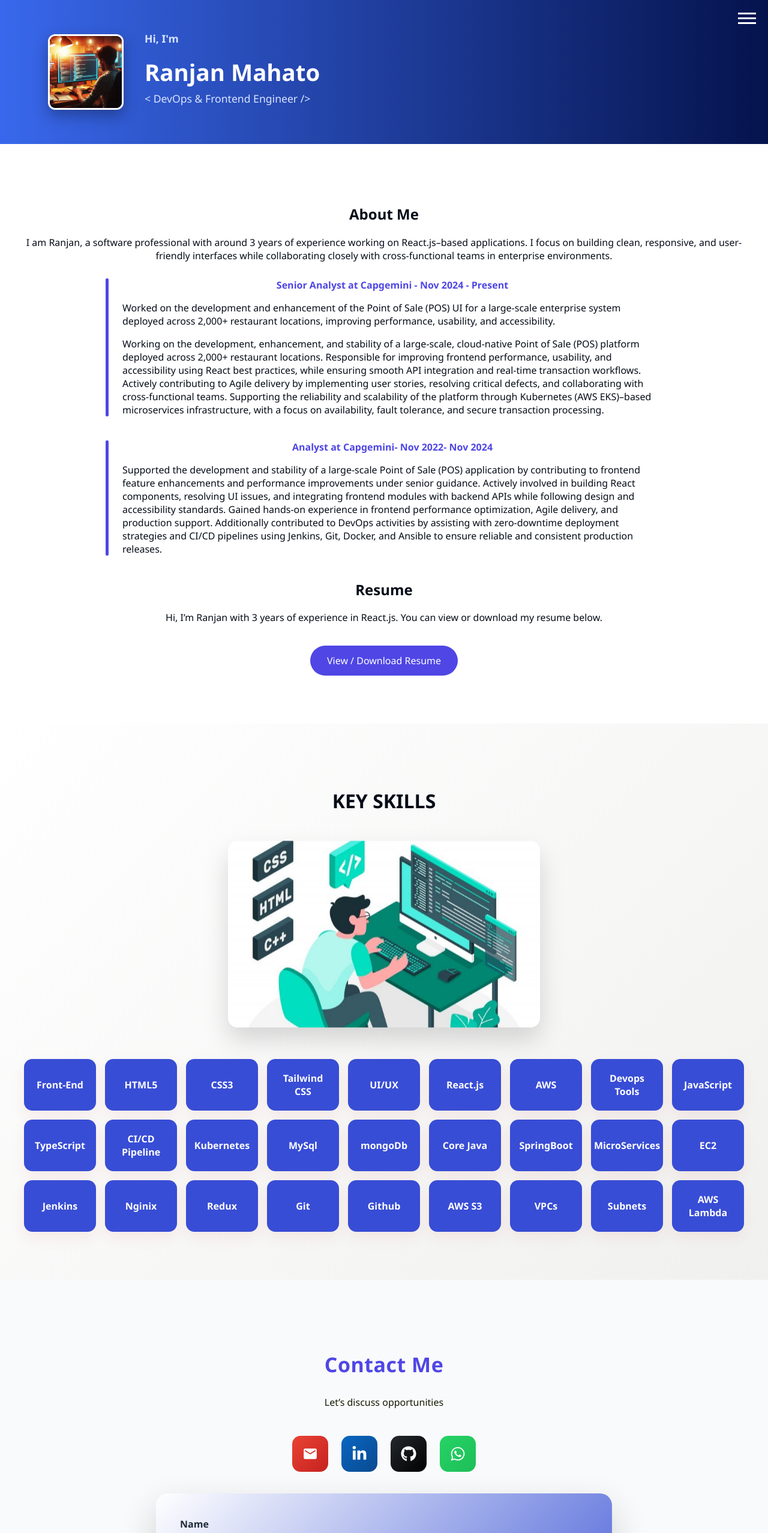
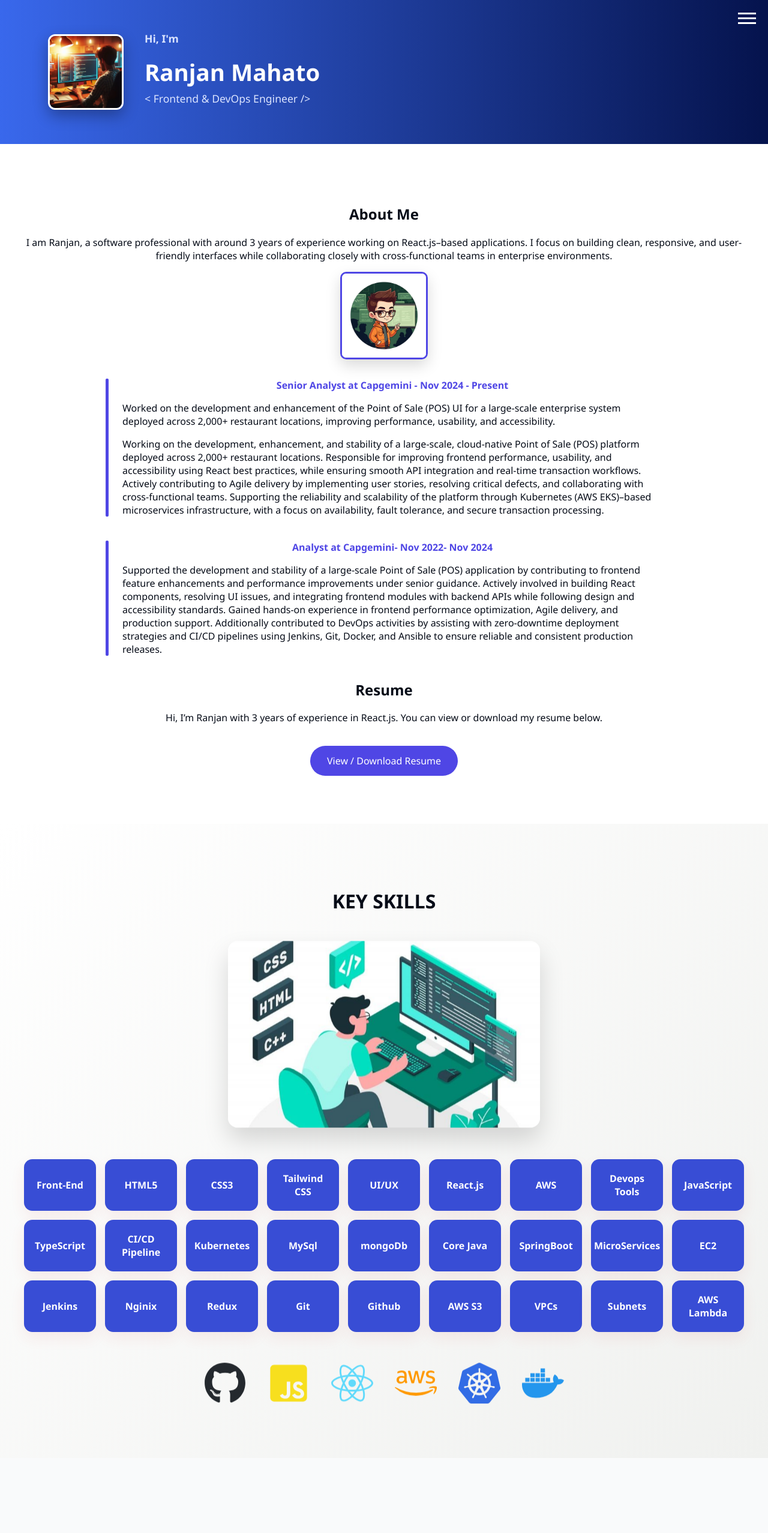
Before and after one commit to Ranjanmahatook/my-portfolio, a React (Vite) app: page / in a window 1280 px wide. Shown: the top 2555 px of the page at 60% size. Built offline with nearby package versions, Linux system fonts and the light colour scheme; the HTML template or start-up script is replaced by a standard one.

Commit message:
Final Dest

```diff
--- a/src/App.css
+++ b/src/App.css
@@ -222,6 +222,24 @@ body {
   box-shadow: 0 20px 40px rgba(0, 0, 0, 0.15);
   transition: transform 0.4s ease, box-shadow 0.4s ease;
 }
+/* About profile image */
+.skills-profile {
+  width: 140px;          /* square size */
+  height: 140px;
+  margin-top: 0px;        /* same as width */
+  object-fit: cover;     /* keeps image cropped nicely */
+  border-radius: 10px;   /* 🔹 small radius = square with soft corners */
+  border: 3px solid #4f46e5;
+  box-shadow: 0 10px 25px rgba(0, 0, 0, 0.15);
+  transition: transform 0.3s ease, box-shadow 0.3s ease;
+}
+
+.skills-profile:hover {
+  transform: translateY(-4px) scale(1.04);
+  box-shadow: 0 18px 40px rgba(79, 70, 229, 0.35);
+}
+
+/* Hover interaction (professional, not flashy) */
 
 /* Subtle hover polish */
 .skills-image:hover {
@@ -255,6 +273,97 @@ body {
     transform: translateY(0);
   }
 }
+/* ===== Dev Tools Section ===== */
+.dev-tools {
+  margin-top: 60px;
+  display: flex;
+  justify-content: center;
+  gap: 36px;
+  flex-wrap: wrap;
+}
+
+/* Icon base */
+.dev-icon {
+  font-size: 70px;
+  cursor: pointer;
+  animation: float 4s ease-in-out infinite;
+  transition: transform 0.3s ease, filter 0.3s ease;
+}
+
+/* Individual colors */
+.dev-icon.github {
+  color: #24292e;
+}
+
+.dev-icon.js {
+  color: #f7df1e;
+}
+
+.dev-icon.react {
+  color: #61dafb;
+}
+
+.dev-icon.aws {
+  color: #ff9900;
+}
+.dev-icon.kubernetes {
+  color: #326ce5; /* Official Kubernetes blue */
+}
+
+.dev-icon.docker {
+  color: #2496ed;
+}
+
+/* Hover effect */
+.dev-icon:hover {
+  transform: translateY(-8px) scale(1.1);
+  filter: drop-shadow(0 10px 20px rgba(0, 0, 0, 0.25));
+}
+
+/* Floating animation */
+@keyframes float {
+  0% {
+    transform: translateY(0);
+  }
+  50% {
+    transform: translateY(-10px);
+  }
+  100% {
+    transform: translateY(0);
+  }
+}
+/* Wrapper for icon + label */
+.dev-icon-wrapper {
+  position: relative;
+  display: flex;
+  flex-direction: column;
+  align-items: center;
+}
+
+/* Label hidden by default */
+.dev-label {
+  position: absolute;
+  bottom: -34px;
+  background: #111827;
+  color: #ffffff;
+  font-size: 13px;
+  padding: 4px 10px;
+  border-radius: 6px;
+  white-space: nowrap;
+
+  opacity: 0;
+  transform: translateY(6px);
+  pointer-events: none;
+
+  transition: opacity 0.25s ease, transform 0.25s ease;
+}
+
+/* Show label on hover */
+.dev-icon-wrapper:hover .dev-label {
+  opacity: 1;
+  transform: translateY(0);
+}
+
 
 /* ===== RESUME ===== */
 
--- a/src/App.jsx
+++ b/src/App.jsx
@@ -8,7 +8,7 @@ import profile from "./assets/profile.jpg";
 import Footer from "./components/Footer";
 
 const App = () => {
-  const fullName = "< DevOps & Frontend Engineer />";
+  const fullName = "< Frontend & DevOps Engineer />";
   const [displayName, setDisplayName] = useState("");
   const [index, setIndex] = useState(0);
 
--- a/src/components/Resume.jsx
+++ b/src/components/Resume.jsx
@@ -14,6 +14,11 @@ const Resume = () => {
           with cross-functional teams in enterprise environments.
         </p>
       </div>
+      <img
+    src={aboutImg}
+    alt="Profile"
+    className="skills-profile"
+  />
   {/* ===== Experience Block 2 (kept, but structured) ===== */}
       <div className="resume-description">
         <h5 className="resume-role">Senior Analyst at Capgemini -  Nov 2024 - Present</h5>
--- a/src/components/Skills.jsx
+++ b/src/components/Skills.jsx
@@ -1,4 +1,13 @@
 import skillsImage from "../assets/img.jpg"; // adjust path if needed
+import {
+  FaGithub,
+  FaReact,
+  FaAws,
+  FaDocker,
+  FaJsSquare,
+
+} from "react-icons/fa";
+import { SiKubernetes } from "react-icons/si";
 
 const Skills = () => {
   return (
@@ -42,6 +51,37 @@ const Skills = () => {
            <div className="skill-card">Subnets</div>
           <div className="skill-card">AWS Lambda</div>
         </div>
+<div className="dev-tools">
+  <div className="dev-icon-wrapper">
+    <FaGithub className="dev-icon github" />
+    <span className="dev-label">GitHub</span>
+  </div>
+
+  <div className="dev-icon-wrapper">
+    <FaJsSquare className="dev-icon js" />
+    <span className="dev-label">JavaScript</span>
+  </div>
+
+  <div className="dev-icon-wrapper">
+    <FaReact className="dev-icon react" />
+    <span className="dev-label">React</span>
+  </div>
+
+  <div className="dev-icon-wrapper">
+    <FaAws className="dev-icon aws" />
+    <span className="dev-label">AWS</span>
+  </div>
+<div className="dev-icon-wrapper">
+  <SiKubernetes className="dev-icon kubernetes" />
+  <span className="dev-label">Kubernetes</span>
+</div>
+
+  <div className="dev-icon-wrapper">
+    <FaDocker className="dev-icon docker" />
+    <span className="dev-label">Docker</span>
+  </div>
+</div>
+
 
 
       </div>
```
